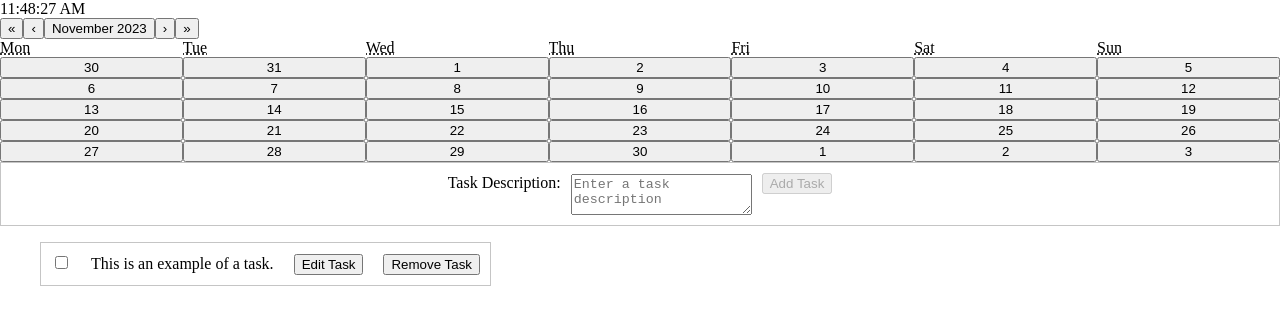
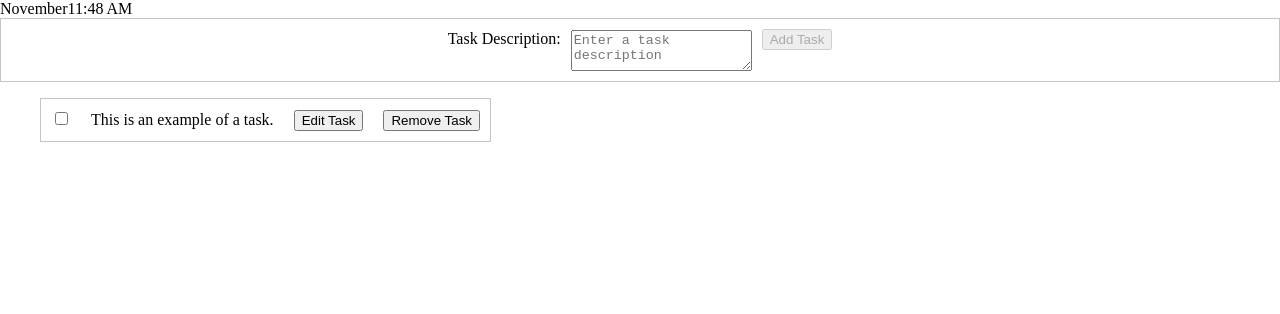
Before and after one commit to tjvans/react-todo, a React app: page / in a window 1280 px wide. Shown: the top 314 px of the page. Built offline with nearby package versions, Linux system fonts and the light colour scheme; the HTML template or start-up script is replaced by a standard one.

Commit message:
update time ont the minute and reformat date

```diff
--- a/src/components/TimeDate.jsx
+++ b/src/components/TimeDate.jsx
@@ -6,21 +6,36 @@ export default function TimeDate() {
   const [selectedDate, setSelectedDate] = useState(new Date());
   const [time, setTime] = useState(() => new Date());
 
+  // update time
+  let toExactMinute = 60000 - (new Date().getTime() % 60000)
+
   function useTime() {
     useEffect(() => {
-      const id = setInterval(() => {
-        setTime(new Date());
-      }, 1000);
-      return () => clearInterval(id);
+      setTimeout(() => {
+        const id = setInterval(() => {
+          setTime(new Date());
+        }, 60000);
+        return () => clearInterval(id);
+      }, toExactMinute)
     }, []);
     return time;
   }
-  const currentTime = useTime();
+  useTime();
+
+
+  if (status === "select") {
+    return (
+      <div className="timedate-container">
+        <Calendar className="calender-component" onChange={setSelectedDate} value={selectedDate} />
+      </div>
+    )
+  }
 
   return (
-    <div className="selectdate-container">
-      {time.toLocaleTimeString()}
-      <Calendar onChange={setSelectedDate} value={selectedDate} />
+    <div className="timedate-container">
+      {time.toLocaleString('default', { month: 'long' })}
+      {time.toLocaleTimeString([], {hour: "2-digit", minute: "2-digit"})}
+
     </div>
   );
 }
```
